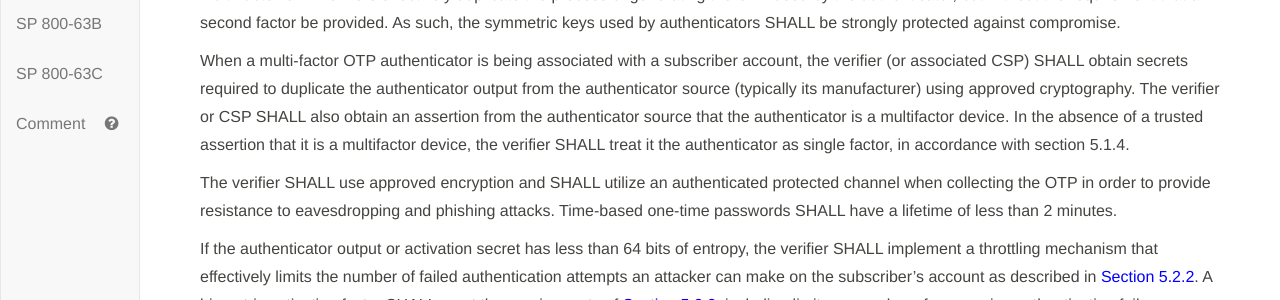
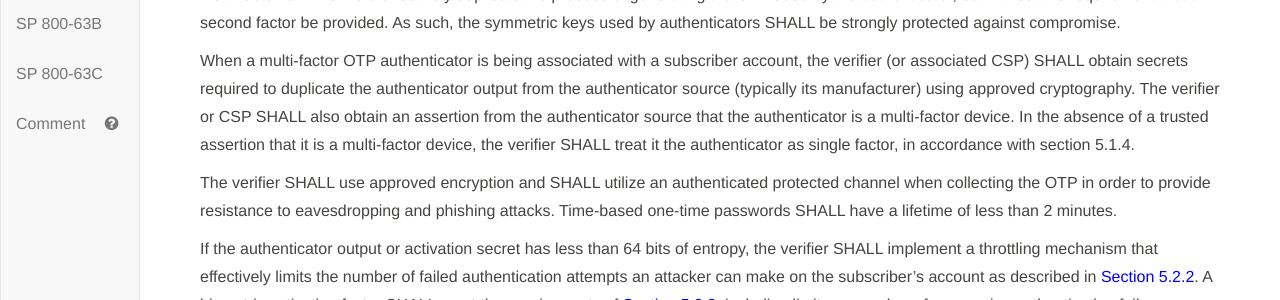
Before and after one commit to usnistgov/800-63-3, a Jekyll site: the page built from sp800-63b.md, in a window 1280 px wide and 900 px high, scrolled down 30397 px. Shown: the part 208-508 px from the top of the window. Built offline with Jekyll 4.4.1, drawn with Linux system fonts in a browser that asks for light colours; some of the changed text lies outside the part shown.

Commit message:
Consistent hyphenation of "multi-factor"

```diff
--- a/sp800-63b/cover.md
+++ b/sp800-63b/cover.md
@@ -208,7 +208,7 @@
 
 **AAL 2**: AAL 2 requires two different authentication factors, providing higher assurance that the same claimaint who participated in previous transactions is accessing the protected transaction or data.
 
-**AAL 3**: AAL 3 provides the highest practical remote digital authentication assurance. It requires proof of possession of a key in a physical multifactor authenticator through a cryptographic protocol.
+**AAL 3**: AAL 3 provides the highest practical remote digital authentication assurance. It requires proof of possession of a key in a physical multi-factor authenticator through a cryptographic protocol.
 
 
 ## Table of Contents
--- a/sp800-63b/sec3_definitions.md
+++ b/sp800-63b/sec3_definitions.md
@@ -68,7 +68,7 @@
 #### Biometrics
 Automated recognition of individuals based on their behavioral and biological characteristics.
 
-In this document, biometrics may be used to unlock multifactor authenticators and prevent repudiation of registration.
+In this document, biometrics may be used to unlock multi-factor authenticators and prevent repudiation of registration.
 
 #### Challenge-Response Protocol
 An authentication protocol where the verifier sends the claimant a challenge (usually a random value or a nonce) that the claimant combines with a secret (such as by hashing the challenge and a shared secret together, or by applying a private key operation to the challenge) to generate a response that is sent to the verifier. The verifier can independently verify the response generated by the claimant (such as by re-computing the hash of the challenge and the shared secret and comparing to the response, or performing a public key operation on the response) and establish that the claimant possesses and controls the secret.
--- a/sp800-63b/sec5_authenticators.md
+++ b/sp800-63b/sec5_authenticators.md
@@ -193,7 +193,7 @@
 
 Multi-factor OTP verifiers effectively duplicate the process of generating the OTP used by the authenticator, but without the requirement that a second factor be provided. As such, the symmetric keys used by authenticators SHALL be strongly protected against compromise.
 
-When a multi-factor OTP authenticator is being associated with a subscriber account, the verifier (or associated CSP) SHALL obtain secrets required to duplicate the authenticator output from the authenticator source (typically its manufacturer) using approved cryptography. The verifier or CSP SHALL also obtain an assertion from the authenticator source that the authenticator is a multifactor device. In the absence of a trusted assertion that it is a multifactor device, the verifier SHALL treat it the authenticator as single factor, in accordance with section 5.1.4.
+When a multi-factor OTP authenticator is being associated with a subscriber account, the verifier (or associated CSP) SHALL obtain secrets required to duplicate the authenticator output from the authenticator source (typically its manufacturer) using approved cryptography. The verifier or CSP SHALL also obtain an assertion from the authenticator source that the authenticator is a multi-factor device. In the absence of a trusted assertion that it is a multi-factor device, the verifier SHALL treat it the authenticator as single factor, in accordance with section 5.1.4.
 
 The verifier SHALL use approved encryption and SHALL utilize an authenticated protected channel when collecting the OTP in order to provide resistance to eavesdropping and phishing attacks. Time-based one-time passwords SHALL have a lifetime of less than 2 minutes.
 
```
